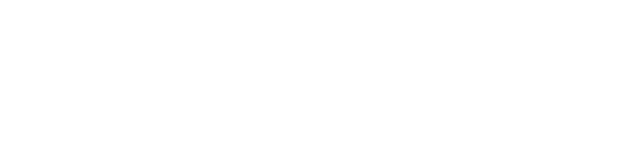
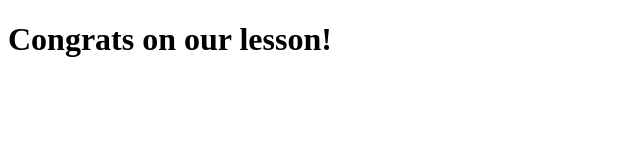
Before and after one commit to vvv41kwqq/hl_school_18.12.23, a plain HTML site: page index.html in a window 1280 px wide. Shown: the whole page, without its empty margins (0-640 px from the left). Drawn offline with Linux system fonts and the light colour scheme.

Commit message:
Update index.html

```diff
--- a/index.html
+++ b/index.html
@@ -7,6 +7,6 @@
     <title>Git Lesson. Emmet. Prettier</title>
 </head>
 <body>
-
+    <h1>Congrats on our lesson!</h1>
 </body>
 </html>
```
